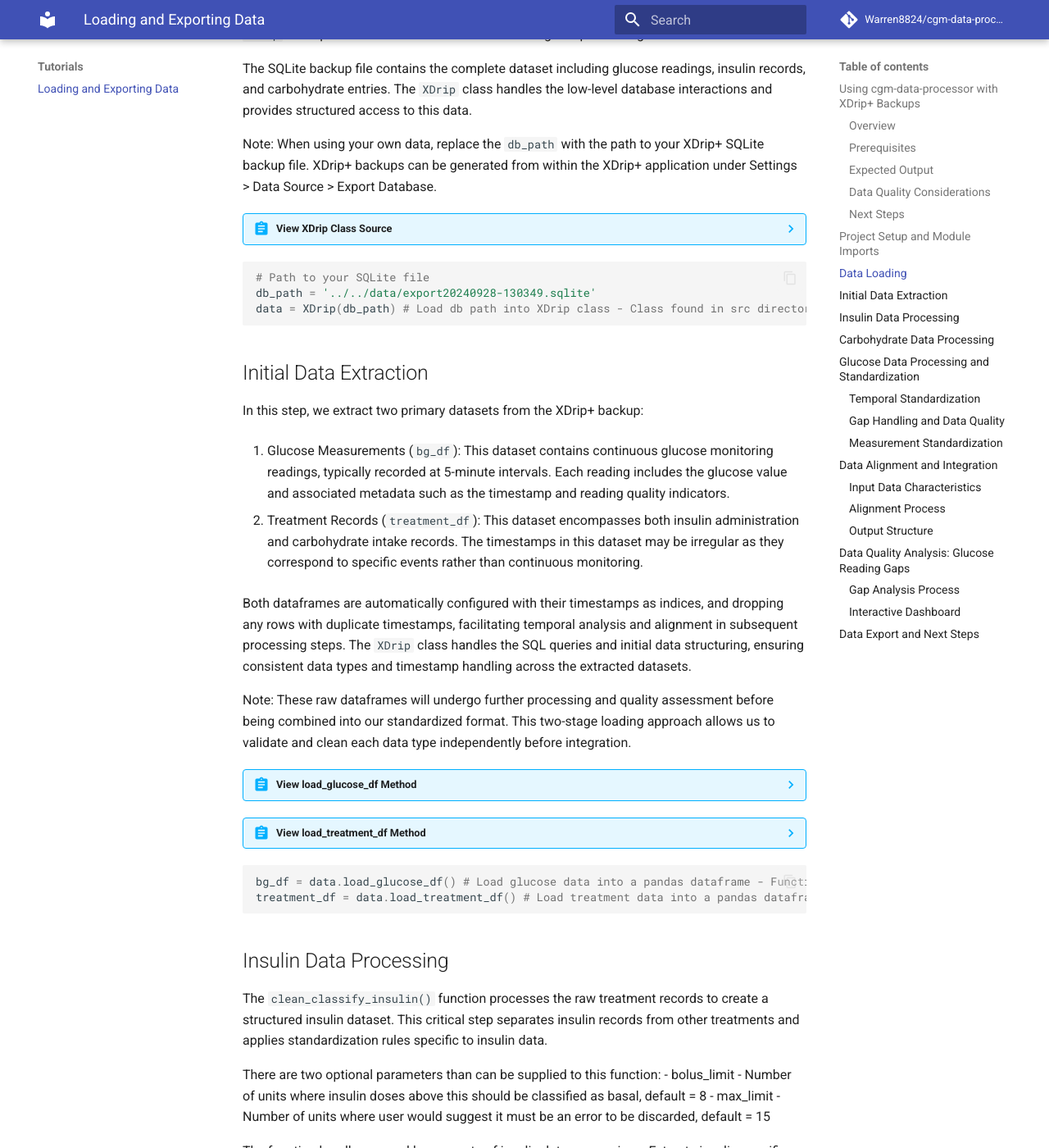
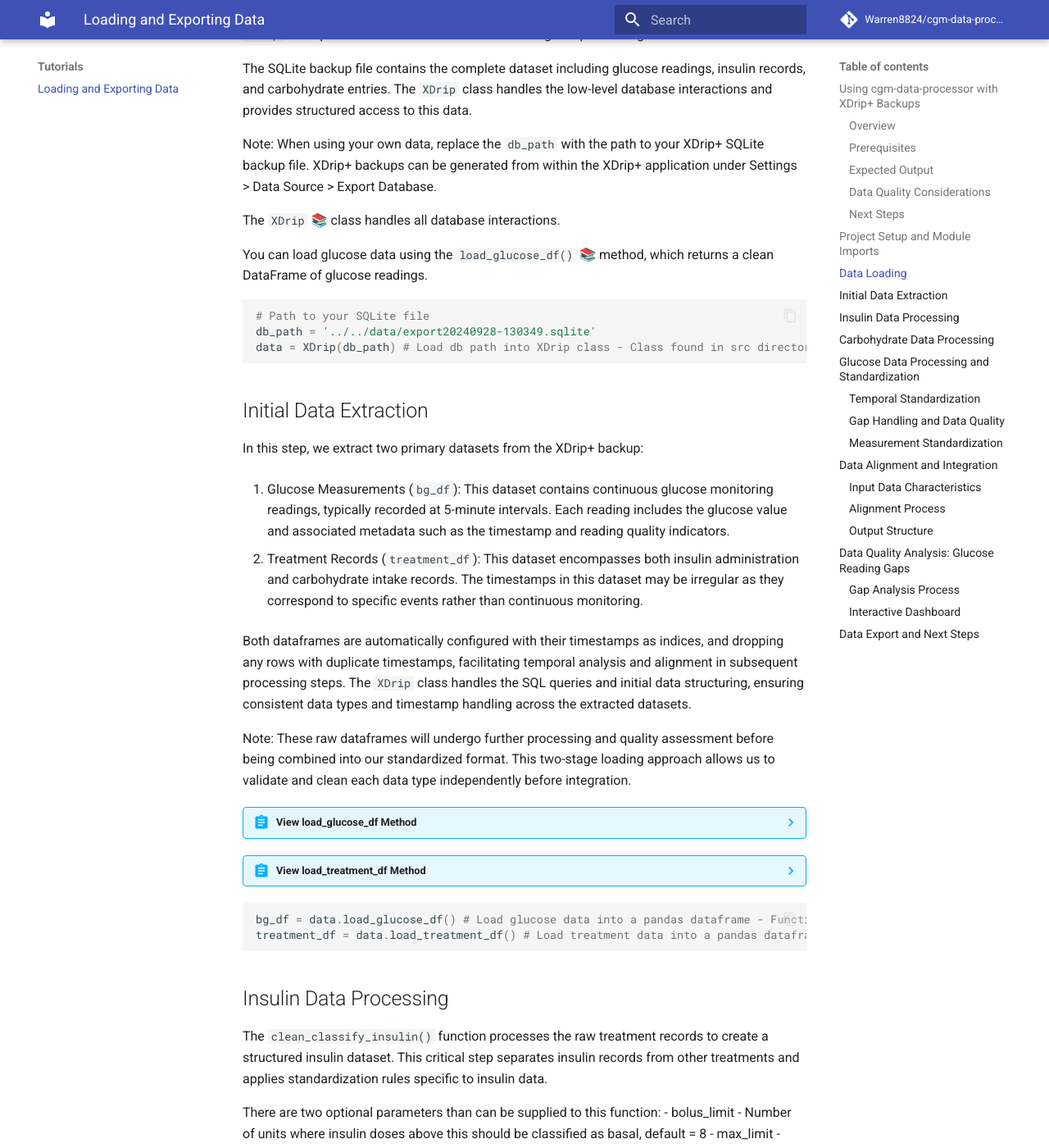
Before and after one commit to Warren8824/cgm-data-processor, an MkDocs documentation site: the page built from docs/tutorials/load_and_export_data.md, in a window 1280 px wide and 1400 px high, scrolled down 2341 px. Shown: the whole window at 82% size. Built offline with MkDocs 1.6.1 and Material for MkDocs 9.7.7, drawn with Linux system fonts in a browser that asks for light colours; comment, search, counter and statistics services are not loaded.

Commit message:
Update extra.css with further styling for tooltip.

````diff
--- a/docs/stylesheets/extra.css
+++ b/docs/stylesheets/extra.css
@@ -1,17 +1,37 @@
 .source-link {
     text-decoration: none !important;
     cursor: pointer;
+    position: relative;
+    display: inline-block;
 }
 
-.source-link:hover {
-    opacity: 0.7;
+.source-link:hover::after {
+    content: attr(title);
+    position: absolute;
+    bottom: 100%;
+    left: 50%;
+    transform: translateX(-50%);
+    padding: 5px;
+    background: #2d333b;
+    color: white;
+    border-radius: 4px;
+    font-size: 14px;
+    white-space: nowrap;
+    z-index: 1000;
 }
 
-/* Styling for the popup that shows when clicking the icon */
-.md-tooltip {
-    background-color: var(--md-code-bg-color);
+.source-content {
+    display: none;
+    position: absolute;
+    background: var(--md-code-bg-color);
+    border: 1px solid #e1e4e8;
     border-radius: 4px;
+    padding: 1rem;
+    max-width: 800px;
     box-shadow: 0 2px 4px rgba(0,0,0,.1);
-    max-width: 800px !important;
-    padding: 1rem;
+    z-index: 1000;
 }
+
+.source-link:hover .source-content {
+    display: block;
+}
--- a/docs/tutorials/load_and_export_data.md
+++ b/docs/tutorials/load_and_export_data.md
@@ -94,8 +94,9 @@
 
 Note: When using your own data, replace the `db_path` with the path to your XDrip+ SQLite backup file. XDrip+ backups can be generated from within the XDrip+ application under Settings > Data Source > Export Database.
 
-??? abstract "View XDrip Class Source"
-    ::: src.preprocessing.loading.XDrip
+The `XDrip` [📚](javascript:void(0)){.source-link title="View Source" data-content="::: src.preprocessing.loading.XDrip"} class handles all database interactions.
+
+You can load glucose data using the `load_glucose_df()` [📚](javascript:void(0)){.source-link title="View Source" data-content="::: src.preprocessing.loading.XDrip.load_glucose_df"} method, which returns a clean DataFrame of glucose readings.
 
 ```python
 # Path to your SQLite file
--- a/mkdocs.yml
+++ b/mkdocs.yml
@@ -39,7 +39,6 @@
   - attr_list
   - md_in_html
   - pymdownx.details
-  - admonition
   - pymdownx.inlinehilite
   - tables
   - footnotes
@@ -47,6 +46,8 @@
   - def_list
   - pymdownx.tasklist:
       custom_checkbox: true
+  - pymdownx.tabbed:
+      alternate_style: true
 
 extra_css:
   - stylesheets/extra.css
````
